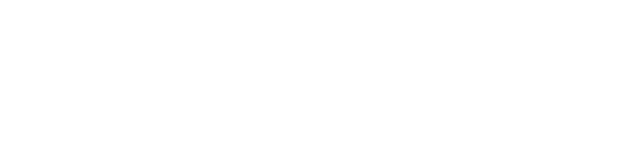
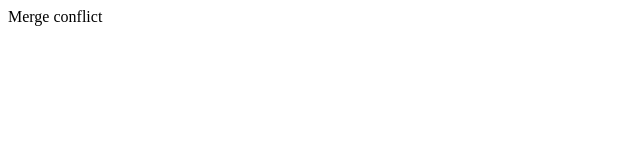
Before and after one commit to Loara228/site, a plain HTML site: page source/index.html in a window 1280 px wide. Shown: the whole page, without its empty margins (0-640 px from the left). Drawn offline with Linux system fonts and the light colour scheme.

Commit message:
Update#1

```diff
--- a/source/index.html
+++ b/source/index.html
@@ -6,6 +6,6 @@
 	<title>Blog</title>
 </head>
 <body>
-
+<div class="1">Merge conflict</div>
 </body>
 </html>
```
